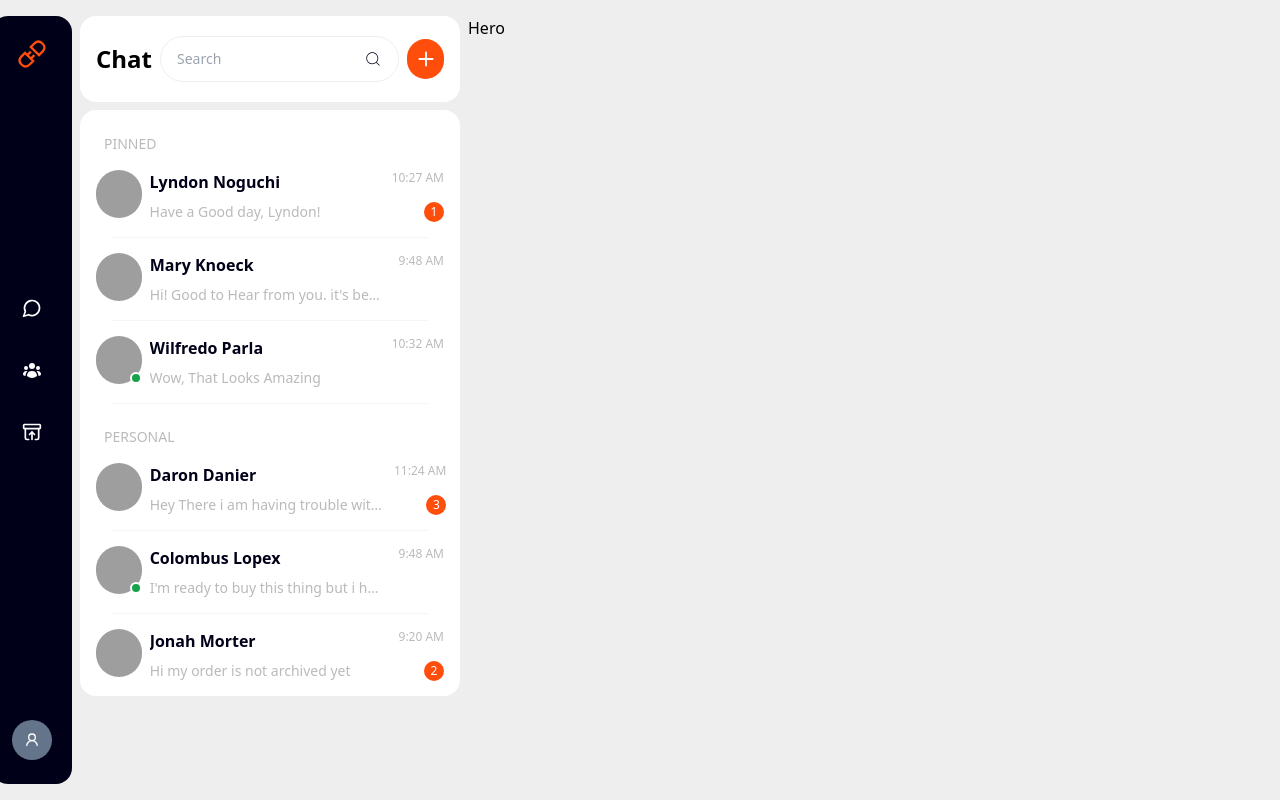
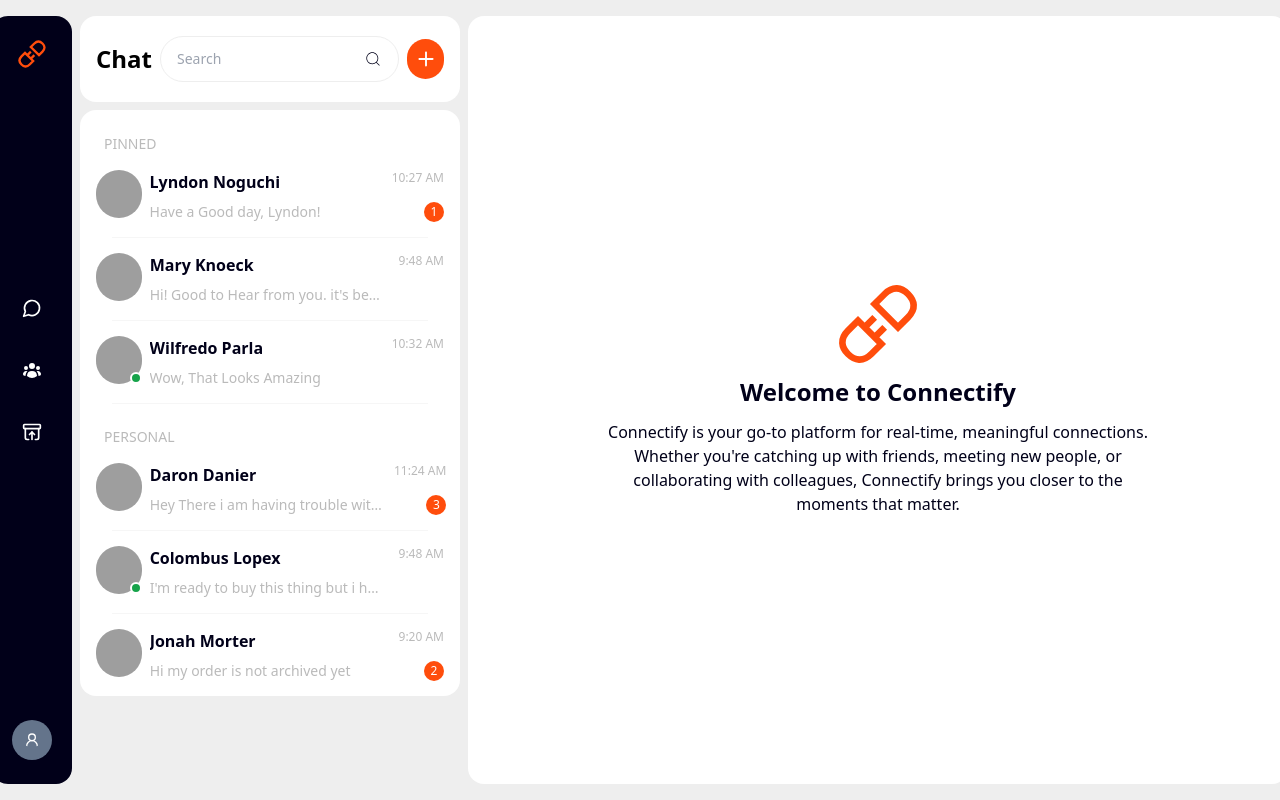
Before and after one commit to MuhammadUmar7831/connectify, a React (Vite) app in the folder client/: page / in a window 1280 px wide. Built offline with nearby package versions, Linux system fonts and the light colour scheme; grey boxes are pictures that could not be loaded.

Commit message:
Made the Hero page

```diff
--- a/client/src/pages/Hero.tsx
+++ b/client/src/pages/Hero.tsx
@@ -1,5 +1,11 @@
+import { GrConnect } from "react-icons/gr";
+
 export default function Hero() {
   return (
-    <div className="w-2/3 min-w-[820px] h-full">Hero</div>
+    <div className="w-2/3 min-w-[820px] h-full bg-white rounded-2xl flex flex-col justify-center items-center">
+        <GrConnect color="#FF4D0C" className="size-20"/>
+        <p className="text-black font-semibold text-2xl my-3">Welcome to Connectify</p>
+        <p className="text-black w-2/3 text-center">Connectify is your go-to platform for real-time, meaningful connections. Whether you're catching up with friends, meeting new people, or collaborating with colleagues, Connectify brings you closer to the moments that matter.</p>
+    </div>
   )
 }
```
